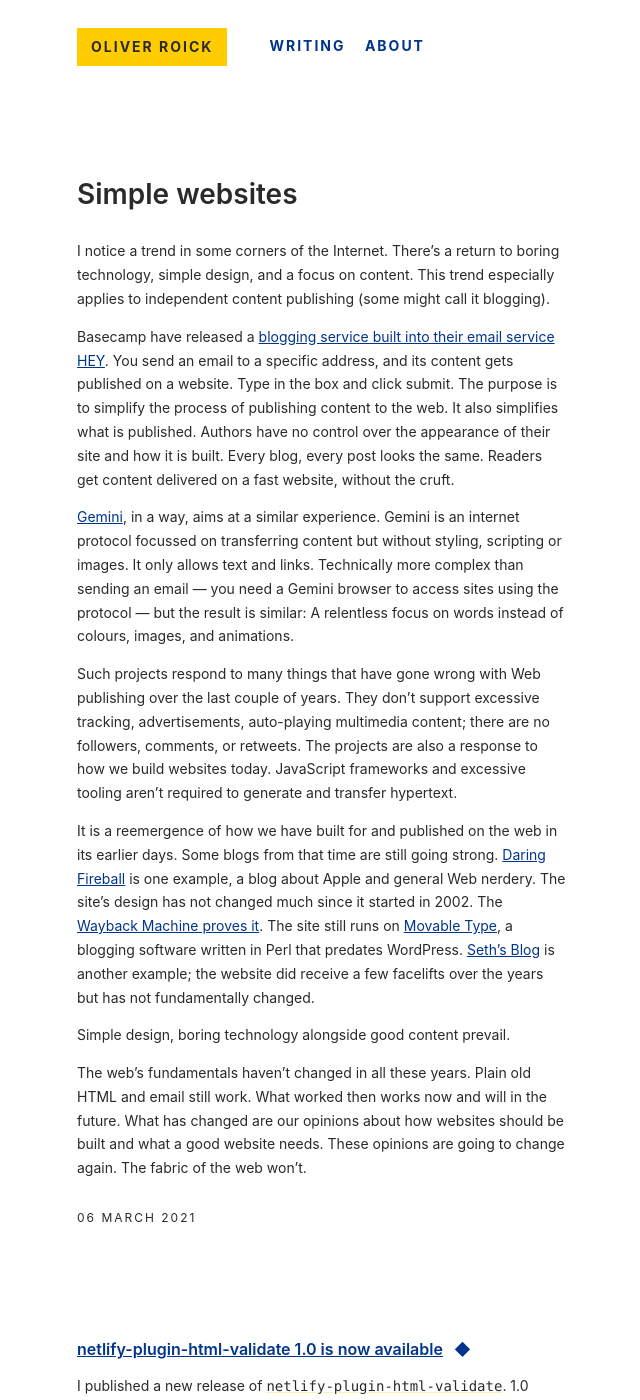
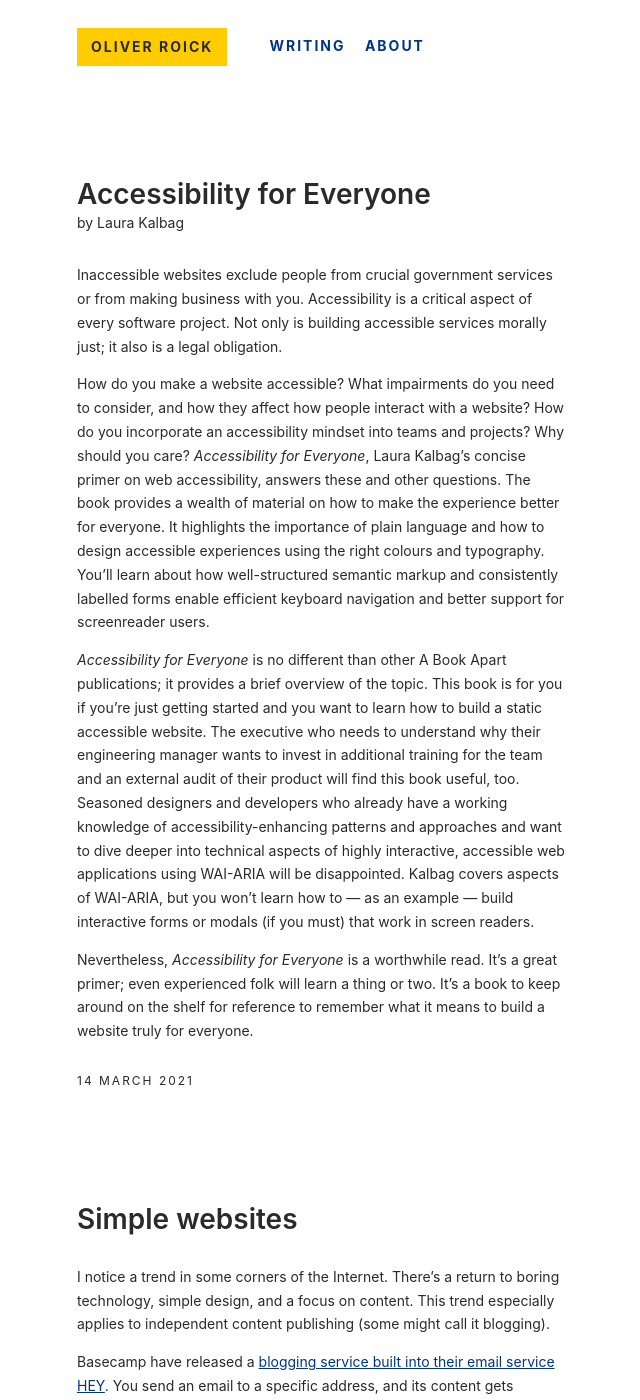
Before and after one commit to oliverroick/oliverroick.net, a Jekyll site: the page built from src/index.html, in a window 1280 px wide and 1400 px high. Shown: the whole window, without its empty margins (318-958 px from the left). Built offline with Jekyll 4.4.1, drawn with Linux system fonts in a browser that asks for light colours.

Commit message:
blog: Accessibility for Everyone

```diff
--- /dev/null
+++ b/src/_posts/2021-03-14-accessibility-for-everyone.md
@@ -0,0 +1,18 @@
+---
+layout: reading
+title: Accessibility for Everyone
+author: Laura Kalbag
+isbn: 1937557618
+date: 2021-03-14 17:45:00+01:00
+category: reading
+body_id: blog
+description: A brief review of a brief introduction to web accessibility
+---
+
+Inaccessible websites exclude people from crucial government services or from making business with you. Accessibility is a critical aspect of every software project. Not only is building accessible services morally just; it also is a legal obligation.
+
+How do you make a website accessible? What impairments do you need to consider, and how they affect how people interact with a website? How do you incorporate an accessibility mindset into teams and projects? Why should you care? _Accessibility for Everyone_, Laura Kalbag’s concise primer on web accessibility, answers these and other questions. The book provides a wealth of material on how to make the experience better for everyone. It highlights the importance of plain language and how to design accessible experiences using the right colours and typography. You’ll learn about how well-structured semantic markup and consistently labelled forms enable efficient keyboard navigation and better support for screenreader users.
+
+_Accessibility for Everyone_ is no different than other A Book Apart publications; it provides a brief overview of the topic. This book is for you if you’re just getting started and you want to learn how to build a static accessible website. The executive who needs to understand why their engineering manager wants to invest in additional training for the team and an external audit of their product will find this book useful, too. Seasoned designers and developers who already have a working knowledge of accessibility-enhancing patterns and approaches and want to dive deeper into technical aspects of highly interactive, accessible web applications using WAI-ARIA will be disappointed. Kalbag covers aspects of WAI-ARIA, but you won’t learn how to — as an example — build interactive forms or modals (if you must) that work in screen readers.
+
+Nevertheless, _Accessibility for Everyone_ is a worthwhile read. It’s a great primer; even experienced folk will learn a thing or two. It’s a book to keep around on the shelf for reference to remember what it means to build a website truly for everyone.
--- a/src/index.html
+++ b/src/index.html
@@ -3,7 +3,7 @@
 title: Home
 body_id: home
 description: The blog and work of Oliver Roick
-num_posts: 2
+num_posts: 3
 ---
 
 <h1 class="sr-only">Oliver Roick Homepage</h1>
```
